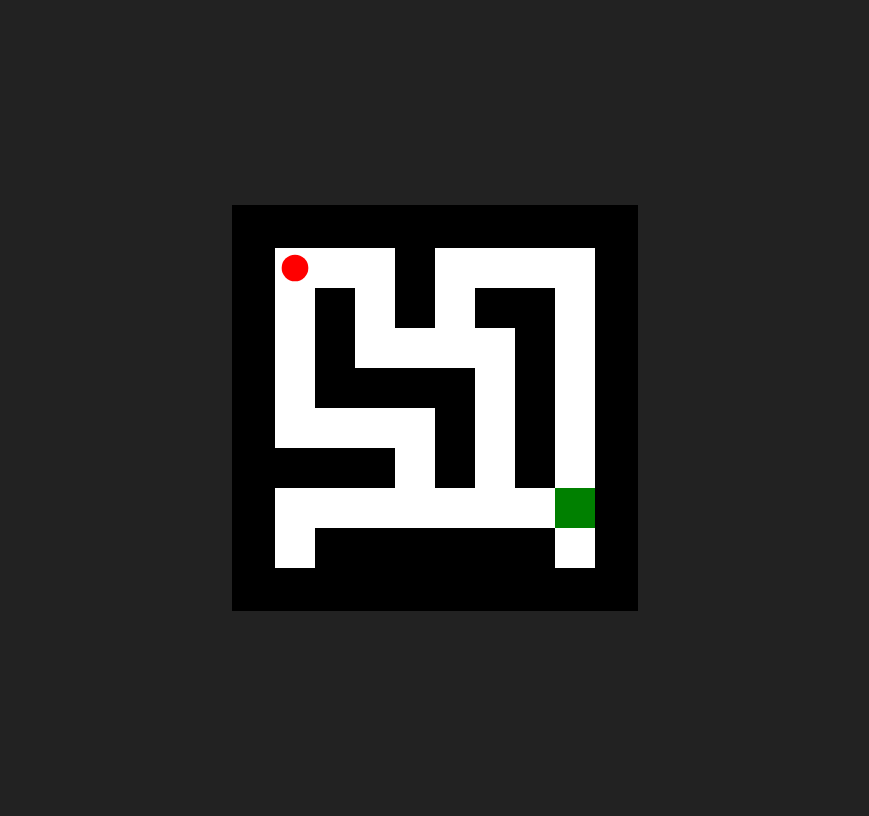
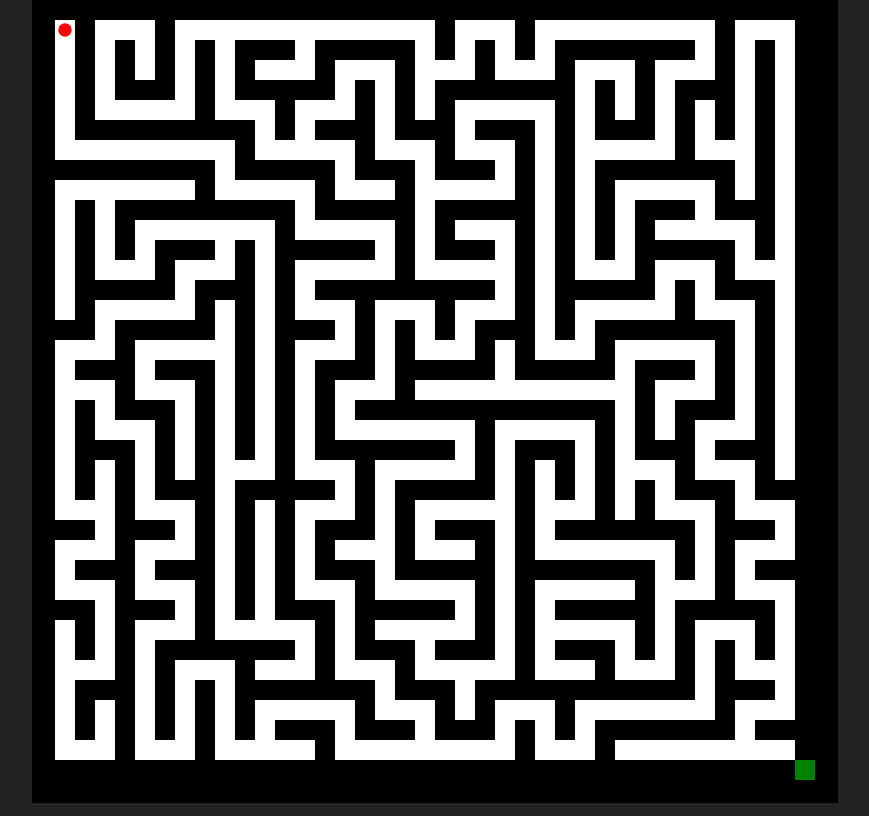
Before and after one commit to MFogleman/lost-legend, a plain HTML site: page index.html in a window 1280 px wide. Shown: the whole page, without its empty margins (205-1074 px from the left). Drawn offline with Linux system fonts and the light colour scheme.

Commit message:
Update index.html

```diff
--- a/index.html
+++ b/index.html
@@ -2,44 +2,57 @@
 <html lang="en">
 <head>
   <meta charset="UTF-8">
-  <title>Maze Game</title>
+  <title>Random Maze Game</title>
   <style>
-    body { display: flex; justify-content: center; align-items: center; height: 100vh; background: #222; }
+    body { display: flex; justify-content: center; align-items: center; height: 100vh; background: #222; margin: 0; }
     canvas { background: #fff; border: 3px solid #000; }
   </style>
 </head>
 <body>
-  <canvas id="game" width="400" height="400"></canvas>
+  <canvas id="game" width="800" height="800"></canvas>
 
   <script>
     const canvas = document.getElementById("game");
     const ctx = canvas.getContext("2d");
 
-    const tileSize = 40;
-    const maze = [
-      [1,1,1,1,1,1,1,1,1,1],
-      [1,0,0,0,1,0,0,0,0,1],
-      [1,0,1,0,1,0,1,1,0,1],
-      [1,0,1,0,0,0,0,1,0,1],
-      [1,0,1,1,1,1,0,1,0,1],
-      [1,0,0,0,0,1,0,1,0,1],
-      [1,1,1,1,0,1,0,1,0,1],
-      [1,0,0,0,0,0,0,0,0,1],
-      [1,0,1,1,1,1,1,1,0,1],
-      [1,1,1,1,1,1,1,1,1,1],
-    ];
+    const rows = 40, cols = 40;
+    const tileSize = canvas.width / cols;
+
+    // Maze grid: 1 = wall, 0 = open
+    let maze = Array.from({ length: rows }, () => Array(cols).fill(1));
+
+    function generateMaze() {
+      function shuffle(array) {
+        for (let i = array.length - 1; i > 0; i--) {
+          const j = Math.floor(Math.random() * (i + 1));
+          [array[i], array[j]] = [array[j], array[i]];
+        }
+        return array;
+      }
+
+      function carve(x, y) {
+        maze[y][x] = 0;
+        for (const [dx, dy] of shuffle([[0,-2],[0,2],[-2,0],[2,0]])) {
+          const nx = x + dx, ny = y + dy;
+          if (ny > 0 && ny < rows-1 && nx > 0 && nx < cols-1 && maze[ny][nx] === 1) {
+            maze[y + dy/2][x + dx/2] = 0;
+            carve(nx, ny);
+          }
+        }
+      }
+
+      carve(1,1); // start carving near top-left
+    }
+
+    generateMaze();
 
     let player = { x: 1, y: 1 };
-    const exit = { x: 8, y: 7 };
+    const exit = { x: cols-2, y: rows-2 };
 
     function drawMaze() {
-      for (let y = 0; y < maze.length; y++) {
-        for (let x = 0; x < maze[y].length; x++) {
-          if (maze[y][x] === 1) {
-            ctx.fillStyle = "#000";
-          } else {
-            ctx.fillStyle = "#fff";
-          }
+      for (let y = 0; y < rows; y++) {
+        for (let x = 0; x < cols; x++) {
+          ctx.fillStyle = maze[y][x] === 1 ? "#000" : "#fff";
           ctx.fillRect(x * tileSize, y * tileSize, tileSize, tileSize);
         }
       }
@@ -54,24 +67,23 @@
     }
 
     function canMove(x, y) {
-      return maze[y][x] === 0 || (x === exit.x && y === exit.y);
+      return maze[y] && maze[y][x] === 0 || (x === exit.x && y === exit.y);
     }
 
     document.addEventListener("keydown", (e) => {
-      let newX = player.x;
-      let newY = player.y;
-      if (e.key === "ArrowUp") newY--;
-      if (e.key === "ArrowDown") newY++;
-      if (e.key === "ArrowLeft") newX--;
-      if (e.key === "ArrowRight") newX++;
+      let { x, y } = player;
+      if (e.key === "ArrowUp") y--;
+      if (e.key === "ArrowDown") y++;
+      if (e.key === "ArrowLeft") x--;
+      if (e.key === "ArrowRight") x++;
 
-      if (canMove(newX, newY)) {
-        player.x = newX;
-        player.y = newY;
+      if (canMove(x,y)) {
+        player.x = x;
+        player.y = y;
       }
 
       if (player.x === exit.x && player.y === exit.y) {
-        setTimeout(() => alert("🎉 You win!"), 100);
+        setTimeout(() => alert("🎉 You escaped the maze!"), 100);
       }
 
       drawMaze();
```
